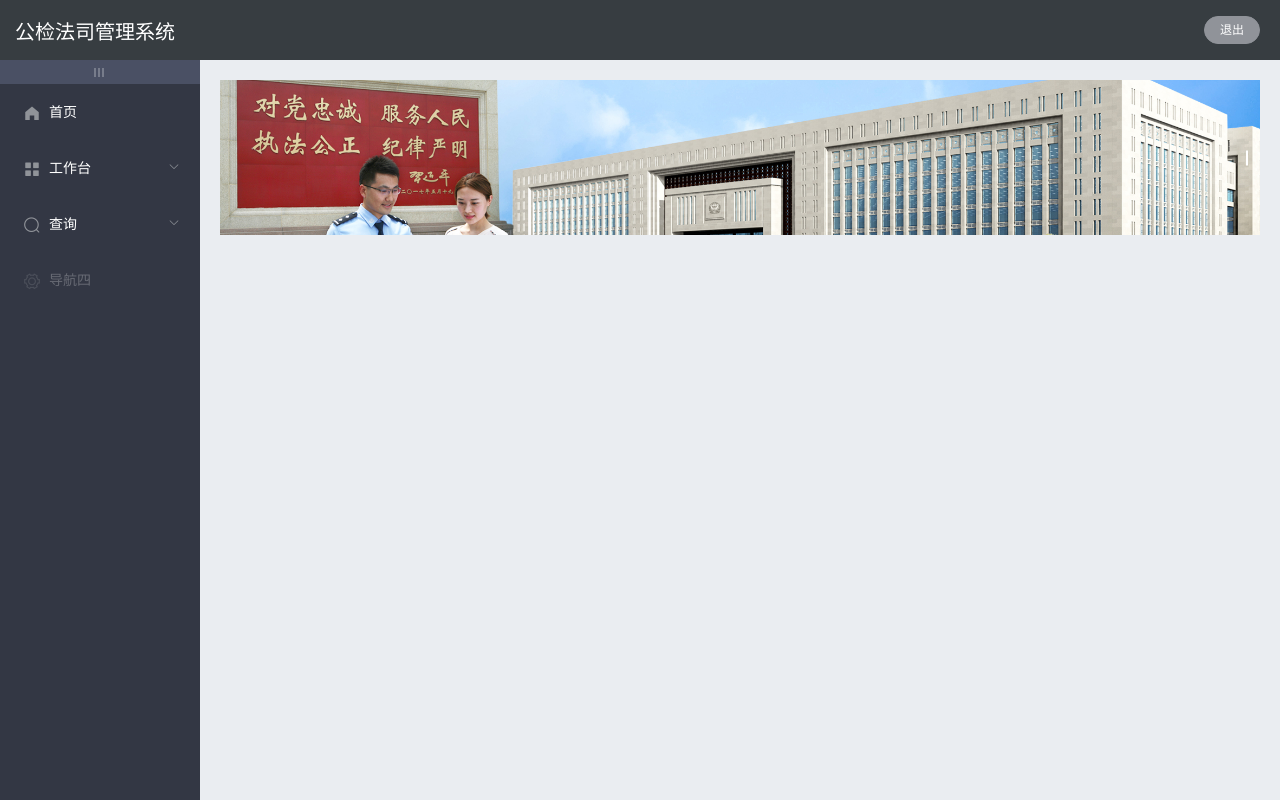
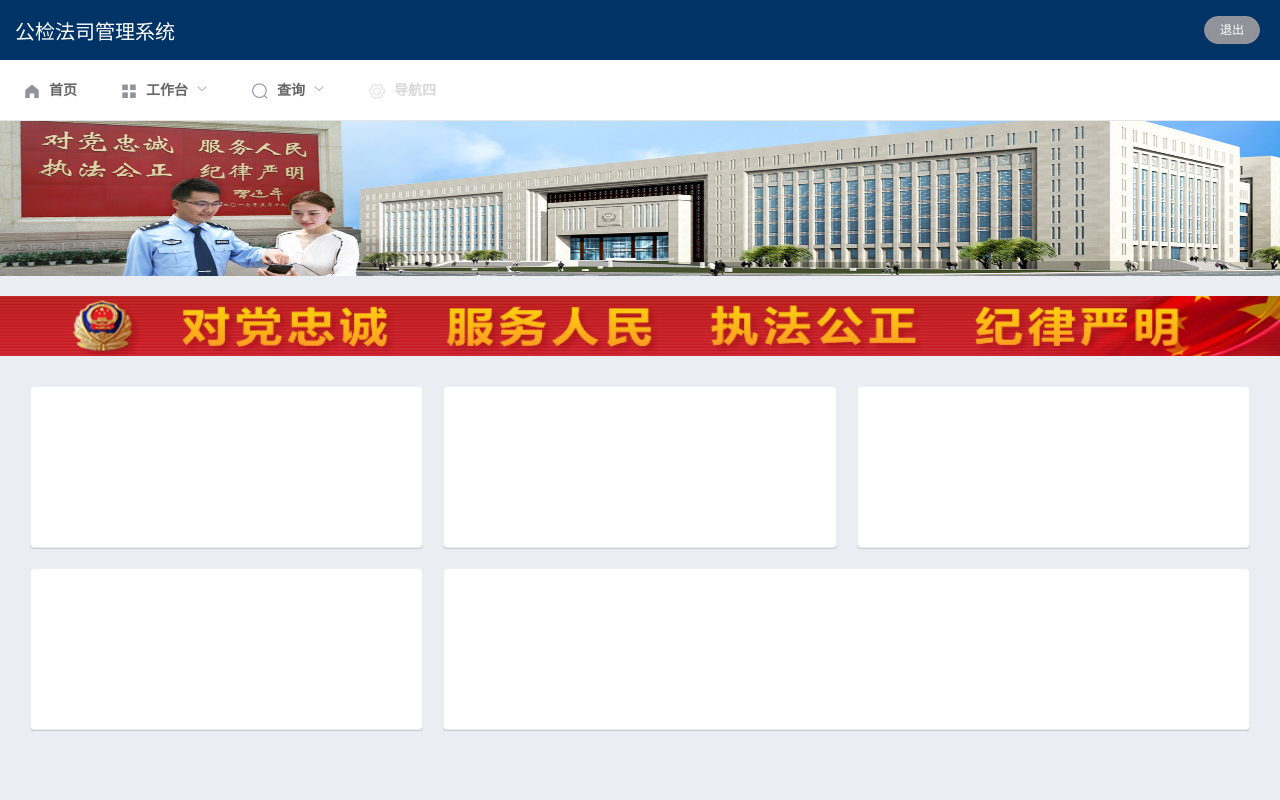
Before and after one commit to ruanfanc/gjfs, a Vue app: page /#/welcome in a window 1280 px wide. Built offline with nearby package versions, Linux system fonts and the light colour scheme.

Commit message:
界面优化，添加证据上传及审核功能

```diff
--- a/src/components/Home.vue
+++ b/src/components/Home.vue
@@ -8,16 +8,15 @@
 		  </div>
 		  <el-button type="info" @click="logout" size="mini" round>退出</el-button>
 	  </el-header>
-	  <!-- 主体-->
+		<!-- 主体 -->
 	  <el-container>
-		  <!-- 侧边栏-->
-	    <el-aside :width="isCollapse ? '64px' : '200px'">
-			<div class="toggle-button" @click="toggleCollapse">|||</div>
-			<!-- 菜单 -->
+
+	    <el-main>
 			<el-menu
-			      background-color="#333744"
-			      text-color="#fff"
-			      active-text-color="#ffd04b"
+			 mode="horizontal"
+			    background-color=" #fff"
+			    text-color="#666666"
+			    active-text-color="#003366"
 							  unique-opened
 							  :collapse="isCollapse"
 							  :collapse-transition="false"
@@ -33,8 +32,8 @@
 			        <span>工作台</span>
 			      </template>
 			      <el-menu-item-group>
+									<el-menu-item index="/work" @click = "saveNavState('/work')" >接处警</el-menu-item>
 									<el-menu-item index="/captain">待办任务</el-menu-item>
-			            <el-menu-item index="/work" @click = "saveNavState('/work')" >接处警</el-menu-item>
 									<el-menu-item index="2-4" disabled>案件办理</el-menu-item>
 									<el-menu-item index="2-2" disabled>案件管理</el-menu-item>
 			      </el-menu-item-group>
@@ -55,9 +54,6 @@
 			      <span slot="title" >导航四</span>
 			    </el-menu-item>
 			  </el-menu>
-		</el-aside>
-		<!-- 右侧主体 -->
-	    <el-main>
 			<router-view></router-view>
 		</el-main>
 	  </el-container>
@@ -94,7 +90,7 @@ export default {
 
 <style lang="less" scoped>
 .el-header {
-	background-color: #373d41;
+	background-color: #003366;
 	display: flex;
 	justify-content: space-between;
 	padding-left:0 ;
@@ -107,14 +103,14 @@ export default {
 		margin-left: 15px;
 	}
 }
-.el-aside {
-	background-color: #333744;
-	.el-menu {
-		border-right: none;
-	}
-}
+
 .el-main {
 	background-color: #eaedf1;
+	padding: 0px;
+	.el-menu {
+		font-size: 16px ;
+		font-weight: 700;
+	}
 }
 .toggle-button {
 	background-color: #4A5064;
--- /dev/null
+++ b/src/components/Home2.vue
@@ -0,0 +1,131 @@
+<template>
+	<el-container class="home-container">
+		<!-- 头部 -->
+	  <el-header>
+		  <div>
+			  <img src="" alt="" />
+			  <span>公检法司管理系统</span>
+		  </div>
+		  <el-button type="info" @click="logout" size="mini" round>退出</el-button>
+	  </el-header>
+	  <!-- 主体-->
+	  <el-container>
+		  <!-- 侧边栏-->
+	    <el-aside :width="isCollapse ? '64px' : '200px'">
+			<div class="toggle-button" @click="toggleCollapse">|||</div>
+			<!-- 菜单 -->
+			  <el-menu
+			      background-color=" #3b4654"
+			      text-color="#fff"
+			      active-text-color="#ffd04b"
+				  unique-opened
+				  :collapse="isCollapse"
+				  :collapse-transition="false"
+				  router
+				  :default-active="activePath">
+				  <el-menu-item index="/home">
+				    <i class="el-icon-s-home"></i>
+				    <span slot="title">首页</span>
+				  </el-menu-item>
+			      <el-submenu index="2">
+			        <template slot="title">
+			          <i class="el-icon-menu"></i>
+			          <span>工作台</span>
+			        </template>
+			        <el-menu-item-group>
+						<el-menu-item index="/captain">待办任务</el-menu-item>
+			            <el-menu-item index="/work" @click = "saveNavState('/work')" >接处警</el-menu-item>
+						<el-menu-item index="2-4" disabled>案件办理</el-menu-item>
+						<el-menu-item index="2-2" disabled>案件管理</el-menu-item>
+			        </el-menu-item-group>
+			      </el-submenu>
+
+			      <el-submenu index="3">
+			        <template slot="title">
+			          <i class="el-icon-search"></i>
+			          <span>查询</span>
+			        </template>
+			        <el-menu-item-group>
+			      		<el-menu-item index="/reporter">报警记录</el-menu-item>
+						<el-menu-item index="/people">警员信息</el-menu-item>
+			        </el-menu-item-group>
+			      </el-submenu>
+			      <el-menu-item index="4" disabled>
+			        <i class="el-icon-setting"></i>
+			        <span slot="title" >导航四</span>
+			      </el-menu-item>
+			    </el-menu>
+		</el-aside>
+		<!-- 右侧主体 -->
+	    <el-main>
+			<router-view></router-view>
+		</el-main>
+	  </el-container>
+	</el-container>
+</template>
+
+<script>
+export default {
+	data() {
+		return {
+			isCollapse : false,
+			activePath:'',
+		}
+	},
+	created() {
+		this.activePath = window.sessionStorage.getItem('activePath')
+	},
+	methods:{
+		logout() {
+			window.sessionStorage.clear();
+			this.$router.push("/login");
+		},
+		//菜单折叠
+		toggleCollapse() {
+			this.isCollapse = !this.isCollapse
+		},
+		saveNavState(activePath) {
+			window.sessionStorage.setItem('activePath',activePath)
+			this.activePath = activePath
+		}
+	}
+}
+</script>
+
+<style lang="less" scoped>
+.el-header {
+	background-color: #003366;
+	display: flex;
+	justify-content: space-between;
+	padding-left:0 ;
+	align-items: center;
+	color: #fff;
+	font-size: 20px;
+	> div {
+		display: flex;
+		align-items:center ;
+		margin-left: 15px;
+	}
+}
+.el-aside {
+	background-color: #3b4654;
+	.el-menu {
+		border-right: none;
+	}
+}
+.el-main {
+	background-color: #eaedf1;
+}
+.toggle-button {
+	background-color: #4A5064;
+	font-size: 10px;
+	line-height: 24px;
+	color: #fff;
+	text-align: center;
+	letter-spacing: 0.2em;
+	cursor:pointer;
+}
+.home-container {
+	height: 100%;
+}
+</style>
--- a/src/components/Welcom.vue
+++ b/src/components/Welcom.vue
@@ -1,31 +1,92 @@
 <template>
-		  <el-carousel height="155px" direction="vertical" :autoplay="false">
-		    <el-carousel-item :key="1">
-		      <img src="../assets/banner-1.jpg"  class="img">
-		    </el-carousel-item>
-		  </el-carousel>
+	<div class="mainset">
+		<el-row class="elrow">
+			<el-col>
+				<el-carousel height="155px" :autoplay="false">
+					<el-carousel-item>
+						<img src="../assets/banner-1.jpg"  >
+					</el-carousel-item>
+					<el-carousel-item>
+						<img src="../assets/banner2.jpg"  >
+					</el-carousel-item	 >
+				</el-carousel>
+			</el-col>
+		</el-row>
+		<el-row>
+			<el-col>
+				<el-carousel height="60px" :autoplay="false" indicator-position="none">
+					<el-carousel-item >
+						<img src="../assets/biaoyu.jpg" />
+					</el-carousel-item>
+				</el-carousel>
+			</el-col>
+		</el-row>
+		<div class="cardcontainer">
+			<el-row gutter="20">
+				 <el-col :span="8">
+					 <el-card class="boxcard">
+
+					 </el-card>
+				 </el-col>
+				 <el-col :span="8">
+				 				 <el-card class="boxcard">
+
+				 				 </el-card>
+				 </el-col>
+				 <el-col :span="8">
+				 				 <el-card class="boxcard">
+
+				 				 </el-card>
+				 </el-col>
+			</el-row>
+			<el-row gutter="20">
+				 <el-col :span="8">
+					 <el-card class="boxcard">
+
+					 </el-card>
+				 </el-col>
+				 <el-col :span="16">
+				 				 <el-card class="boxcard">
+
+				 				 </el-card>
+				 </el-col>
+
+			</el-row>
+		</div>
+
+	</div>
+
+
 
 </template>
-<style>
-	.img{
-		width:auto;
-		height:auto;
-		max-width: 100%;
+<style scoped>
 
+	.el-row {
+		margin-left: 0px;
+		 margin-bottom: 20px;
+		    &:last-child {
+		      margin-bottom: 0;
+		    }
 	}
-	 .el-carousel__item h3 {
-	    color: #475669;
-	    font-size: 14px;
-	    opacity: 0.75;
-	    line-height: 200px;
-	    margin: 0;
+
+
+	 .el-carousel__item img {
+	    height: 100%;
+	    width: 100%;
+	    position: relative;
+	  }
+	  .img {
+		  height: 100%;
+		  width: 100%;
+		  position: absolute;
+
 	  }
 
-	  .el-carousel__item:nth-child(2n) {
-	    background-color: #99a9bf;
-	  }
-
-	  .el-carousel__item:nth-child(2n+1) {
-	    background-color: #d3dce6;
-	  }
+	 .cardcontainer {
+		 margin: 30px;
+	 }
+	 .boxcard {
+	 		  height: 160px;
+			  cursor:pointer
+	 }
 </style>
--- a/src/components/search/People.vue
+++ b/src/components/search/People.vue
@@ -1,18 +1,32 @@
 <template>
-	<div>
-		<el-card class="box-card">
+	<div class="mainbox">
+
 			<el-row>
 				<el-col :span="20">
-					<el-input placeholder="请输入警员工号" >
-						<el-button slot="append" icon="el-icon-search" @click = "searchPolice()"></el-button>
+					<el-input placeholder="请输入警员工号" v-model="query" >
+						<el-button slot="append" icon="el-icon-search" @click="searchPolice"></el-button>
 					</el-input>
+
 				</el-col>
 			</el-row>
-		</el-card>
+
 	</div>
 </template>
 
 <script>
+	export default{
+		data() {
+			return {
+
+			}
+		},
+		methods: {
+			searchPolice() {
+				this.$message.error('工号不存在')
+			}
+		}
+	}
+
 </script>
 
 <style>
--- a/src/components/search/Reporter.vue
+++ b/src/components/search/Reporter.vue
@@ -1,5 +1,5 @@
 <template>
-	<div>
+	<div class="mainbox">
 	<!-- 	<el-breadcrumb separator-class="el-icon-arrow-right">
 		  <el-breadcrumb-item :to="{ path: '/home' }">首页</el-breadcrumb-item>
 		  <el-breadcrumb-item>查询</el-breadcrumb-item>
--- a/src/components/task/Captain.vue
+++ b/src/components/task/Captain.vue
@@ -1,5 +1,5 @@
 <template>
-	<div>
+	<div class="mainbox">
 	<el-tabs v-model="activeName" @tab-click="handleClick">
 	    <el-tab-pane label="待审核" name="first">
 			<div  class="text-item" >证据审核</div>
@@ -13,7 +13,7 @@
 								<!-- eslint-disable -->
 								<template slot-scope="scope">
 									<el-tooltip  effect="dark" content="查看证据" placement="top" :enterable="false">
-										<el-button type="primary" icon="el-icon-view" size="mini" @click="dialogVisible1 = true"></el-button>
+										<el-button type="primary" icon="el-icon-view" size="mini" @click="lookevidence"></el-button>
 									</el-tooltip>
 									<el-tooltip  effect="dark" content="证据上链" placement="top" :enterable="false">
 										<el-button type="info" icon="el-icon-upload" size="mini" @click="dialogVisible2 = true"></el-button>
@@ -48,7 +48,7 @@
 		 </el-table>
 	</span>
     <span slot="footer" class="dialog-footer">
-      <el-button @click="dialogVisible1 = false">取 消</el-button>
+      <el-button @click="openFullScreen1" type="success"    v-loading.fullscreen.lock="fullscreenLoading">安全性检查</el-button>
       <el-button type="primary" @click="dialogVisible1 = false">确 定</el-button>
     </span>
   </el-dialog>
@@ -62,8 +62,8 @@
   		是否将物证上传至区块链网络？
   	</span>
     <span slot="footer" class="dialog-footer">
-      <el-button @click="dialogVisible2 = false">取 消</el-button>
-      <el-button type="primary" @click="dialogVisible2 = false">确 定</el-button>
+      <el-button @click="dialogVisible2 = false">取消</el-button>
+      <el-button type="primary" @click="uploadevi">确 定</el-button>
     </span>
   </el-dialog>
 
@@ -74,28 +74,10 @@
 	export default {
 		data() {
 			return {
+				fullscreenLoading: false,
 				activeName: 'first',
 				nocheck: [],
-				evidence:[
-                        {
-                            "evidenceId"					: 1,
-                            "evidenceType"					: "指纹",
-                            "updateTime"					: "2020-12-19 13:30:04",
-                            "evidenceFilePath"				: "https://police-hnu.oss-cn-beijing.aliyuncs.com/5a528699-bb4e-4b55-8310-8b3a43f35261",
-                            "evidenceDescription"			: "嫌疑人指纹",
-                            "writtenDecisionOfCasFilingId"	: null,
-                            "acceptedCaseRegisterId"		: 23213137
-                        },
-                        {
-                            "evidenceId"					: 2,
-                            "evidenceType"					: "血迹",
-                            "updateTime"					: "2020-12-19 12:32:12",
-                            "evidenceFilePath"				: "",
-                            "evidenceDescription"			: "受害人血迹",
-                            "writtenDecisionOfCasFilingId"	: null,
-                            "acceptedCaseRegisterId"		: 23213137
-                        }
-                    ],
+				evidence:[],
 				dialogVisible1: false,
 				dialogVisible2: false,
 
@@ -121,15 +103,36 @@
 		            done();
 		          })
 		          .catch(_ => {});
-		      }
+		      },
+		async openFullScreen1() {
+		  this.fullscreenLoading = true;
+		        setTimeout(() => {
+		          this.fullscreenLoading = false;
+		        }, 2000);
+				const { data: res} = await this.$http.get('/api5/scc/insert/get/2')
+				console.log(res)
+				if (res.ok) return this.$message.success('比对成功！')
+				return this.$message.error("证据描述被篡改！请联系管理员")
+				 },
+		/* 查看证据弹窗 */
+		async lookevidence () {
+			this.dialogVisible1 = true
+			const { data: res} = await this.$http.get('/api4/evidence/getEvidence')
+			this.evidence = res
+
+
 	},
-	}
+	/* 确定上传 */
+		uploadevi () {
+			this.dialogVisible2 = false
+			this.$message.success("上传成功！")
+	},
+	}}
 </script>
 
 <style>
 .text-item {
 	padding: 15px;
-
 	color: gray
 	}
 .el-table{
--- a/src/components/Work.vue
+++ b/src/components/task/Work.vue
@@ -1,5 +1,5 @@
 <template>
-	<div>
+	<div class="mainbox">
 		<!-- 面包屑导航 -->
 		<el-breadcrumb separator-class="el-icon-arrow-right">
 		  <el-breadcrumb-item :to="{ path: '/home' }">首页</el-breadcrumb-item>
@@ -12,6 +12,7 @@
 
 		  <div>
 		      <el-button type="primary"  @click="dialogVisible = true">接警登记</el-button>
+					<el-button type="primary"  @click="dialogEvidence = true">证据上传</el-button>
 		  </div>
 		</el-card>
 		<div  class="text-item" >大队长审核</div>
@@ -25,10 +26,9 @@
 			  <el-button type="primary" disabled>传唤笔录表</el-button>
 		  </div>
 		</el-card>
-		<!-- 表单对话框 -->
+		<!-- 接警表单对话框 -->
 		<el-dialog title="接警登记表" :visible.sync="dialogVisible" width="70%">
 		  <span>
-
 			      <el-row :gutter="20">
 			        <el-form ref="elForm" :model="formData" :rules="rules" size="medium" label-width="84px"
 			          label-position="left">
@@ -123,8 +123,28 @@
 			      </el-row>
 
 		  </span>
-		  <!-- 底部-->
-
+		</el-dialog>
+		<!-- 证据上传表单对话框 -->
+		<el-dialog title="证据上传" :visible.sync="dialogEvidence" width="70%">
+			<!-- 表单 -->
+			<el-form ref="evidenceForm" :model="evidenceData" :rules="rulesevi" size="medium" label-width="100px">
+			  <el-form-item label="证据类型" prop="evidenceType">
+			    <el-input v-model="evidenceData.evidenceType" placeholder="请输入证据类型" clearable :style="{width: '100%'}">
+			    </el-input>
+			  </el-form-item>
+			  <el-form-item label="证据描述" prop="evidenceDescription">
+			    <el-input v-model="evidenceData.evidenceDescription" type="textarea" placeholder="请输入证据基本描述"
+			      :autosize="{minRows: 4, maxRows: 4}" :style="{width: '100%'}"></el-input>
+			  </el-form-item>
+			  <el-form-item label="案件单号" prop="acceptedCaseRegisterId">
+			    <el-input v-model="evidenceData.acceptedCaseRegisterId" placeholder="请输入对应案件单号" clearable :style="{width: '100%'}">
+			    </el-input>
+			  </el-form-item>
+			</el-form>
+			<div slot="footer">
+			  <el-button @click="closeevi">取消</el-button>
+			  <el-button type="primary" @click="handelEvi">确定</el-button>
+			</div>
 		</el-dialog>
 	</div>
 </template>
@@ -137,7 +157,8 @@
 			return {
 				//对话框隐藏
 				dialogVisible: false,
-			 formData: {
+				dialogEvidence: false,
+				formData: {
 			        field105: undefined,
 			        field108: undefined,
 			        field109: null,
@@ -238,6 +259,29 @@
 			        "label": "其他",
 			        "value": ""
 			      }],
+				  evidenceData: {
+				      evidenceType: '',
+				      evidenceDescription:'',
+				      acceptedCaseRegisterId: '',
+				    },
+				    rulesevi: {
+				      evidenceType: [{
+				        required: true,
+				        message: '请输入证据类型',
+				        trigger: 'blur'
+				      }],
+				      evidenceDescription: [{
+				        required: true,
+				        message: '请输入证据基本描述',
+				        trigger: 'blur'
+				      }],
+				      acceptedCaseRegisterId: [{
+				        required: true,
+				        message: '请输入对应案件单号',
+				        trigger: 'blur'
+				      }],
+				    },
+
 			    }
 			  },
 			  computed: {},
@@ -254,6 +298,15 @@
 	    resetForm() {
 	      this.$refs['elForm'].resetFields()
 	    },
+		handelEvi(){
+			this.$refs['evidenceForm'].validate(async valid => {
+			  if (!valid) return
+			  // TODO 提交表单
+			  await this.$http.post('/api2/police/officePolice/PostEvidence',this.evidenceData)
+			  this.dialogEvidence = false
+			  return this.$message.success('上传成功，等待大队长审核')
+			})
+		}
 	  }
 	}
 </script>
@@ -261,7 +314,9 @@
 <style>
 	.text-item {
 		padding: 15px;
-
 		color: gray
 	}
+	.mainbox {
+		padding: 20px;
+	}
 </style>
--- a/src/plugins/element.js
+++ b/src/plugins/element.js
@@ -35,4 +35,5 @@ Vue.use(Tooltip)
 Vue.use(Tabs)
 Vue.use(TabPane)
 Vue.use(Pagination)
+
 Vue.prototype.$message = Message
--- a/src/router/index.js
+++ b/src/router/index.js
@@ -4,7 +4,7 @@ import VueRouter from 'vue-router'
 import Login from '../components/Login.vue'
 import Home from '../components/Home.vue'
 import Welcome from '../components/Welcom.vue'
-import Work from '../components/Work.vue'
+import Work from '../components/task/Work.vue'
 import Reporter from '../components/search/Reporter.vue'
 import People from '../components/search/People.vue'
 import Captain from '../components/task/Captain.vue'
--- a/vue.config.js
+++ b/vue.config.js
@@ -30,7 +30,28 @@ module.exports = {
 			    pathRewrite: {
 			        '^/api3': ''
 			    }
-			}
-        }
-    }
+			},
+			'/api4': {
+			    // 此处的写法，目的是为了 将 /api 替换成 https://www.baidu.com/
+			    target: 'http://59.110.164.222:8080/ifp',
+			    // 允许跨域
+			    changeOrigin: true,
+			    ws: true,
+			    pathRewrite: {
+			        '^/api4': ''
+			    }
+			},
+			'/api5': {
+			    // 此处的写法，目的是为了 将 /api 替换成 https://www.baidu.com/
+			    target: 'http://isihon.cn',
+			    // 允许跨域
+			    changeOrigin: true,
+			    ws: true,
+			    pathRewrite: {
+			        '^/api5': ''
+			    }
+			},
+        },
+	//assetsPublicPath: './',
+	}
 }
```
Also changed, not shown: package.json (+19 -5 lines), src/assets/banner2.jpg (added), src/assets/biaoyu.jpg (added). Lines whose indentation alone changed are shown as unchanged.
